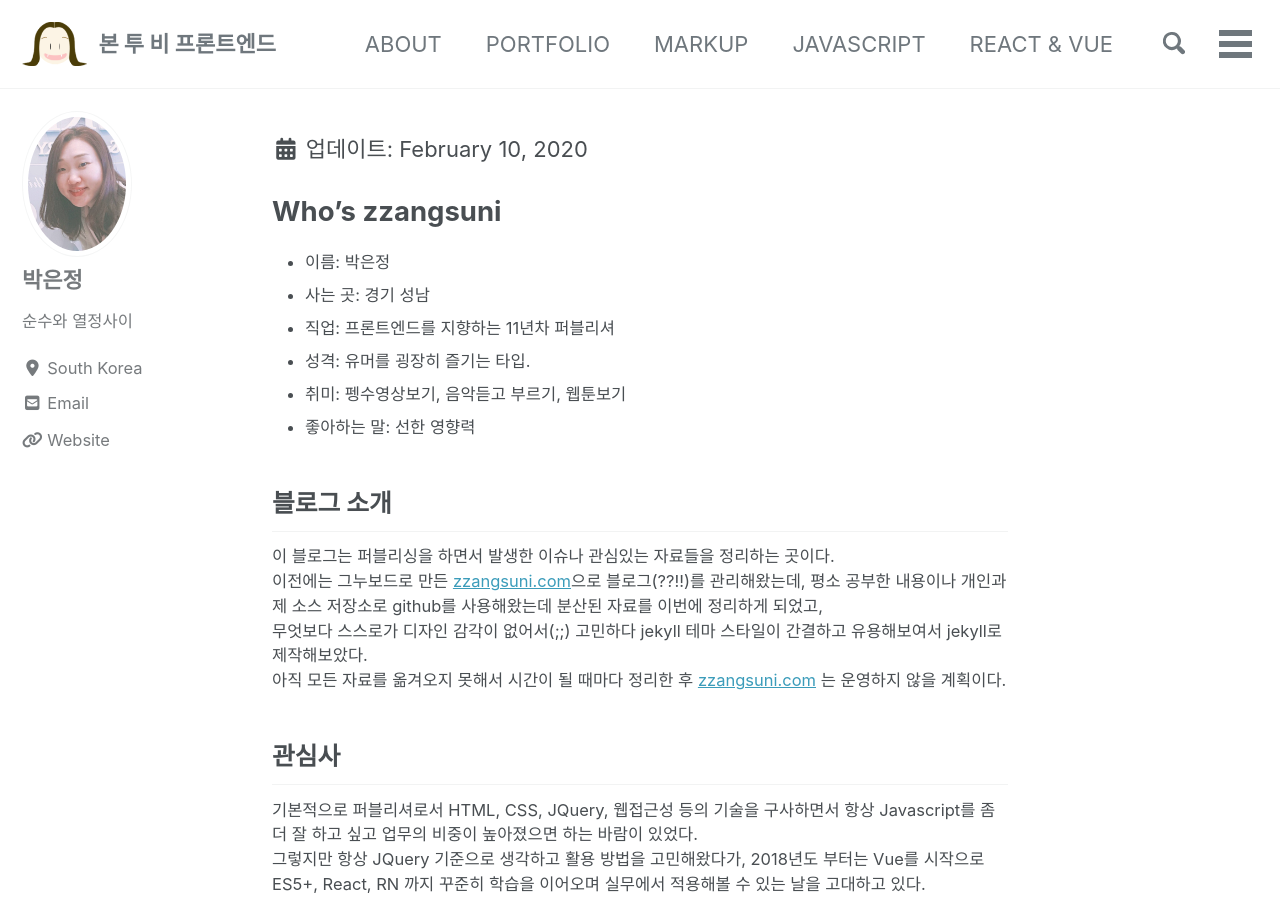
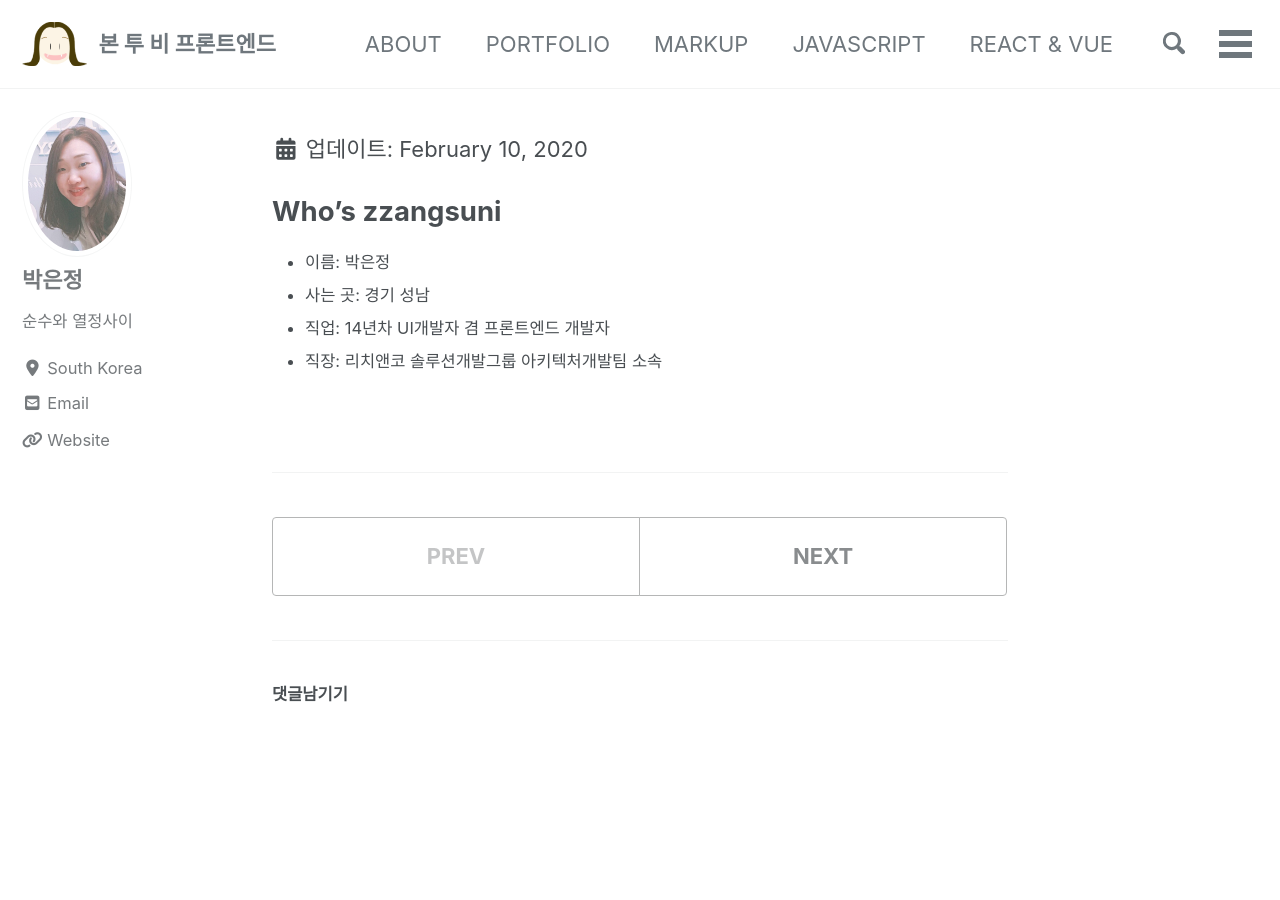
Before and after one commit to parkej32/parkej32.github.io, a Jekyll site: the page built from _posts/2020-02-10-about.md, in a window 1280 px wide and 900 px high. Built offline with Jekyll 4.4.1, drawn with Linux system fonts in a browser that asks for light colours; cached includes are drawn as plain includes; nearby versions of some CDN libraries; comment, search, counter and statistics services are not loaded; some of the changed text lies outside the part shown.

Commit message:
2022.08.19 수정

```diff
--- a/_posts/2020-02-10-about.md
+++ b/_posts/2020-02-10-about.md
@@ -9,19 +9,5 @@ author_profile: true
 
 - 이름: 박은정
 - 사는 곳: 경기 성남
-- 직업: 프론트엔드를 지향하는 11년차 퍼블리셔
-- 성격: 유머를 굉장히 즐기는 타입.
-- 취미: 펭수영상보기, 음악듣고 부르기, 웹툰보기
-- 좋아하는 말: 선한 영향력
-
-## 블로그 소개
-이 블로그는 퍼블리싱을 하면서 발생한 이슈나 관심있는 자료들을 정리하는 곳이다.
-이전에는 그누보드로 만든 [zzangsuni.com](http://zzangsuni.com){:target="_blank"}으로 블로그(??!!)를 관리해왔는데, 평소 공부한 내용이나 개인과제 소스 저장소로 github를 사용해왔는데 분산된 자료를 이번에 정리하게 되었고,
-무엇보다 스스로가 디자인 감각이 없어서(;;) 고민하다 jekyll 테마 스타일이 간결하고 유용해보여서 jekyll로 제작해보았다.
-아직 모든 자료를 옮겨오지 못해서 시간이 될 때마다 정리한 후 [zzangsuni.com](http://zzangsuni.com){:target="_blank"} 는 운영하지 않을 계획이다.
-
-
-## 관심사
-기본적으로 퍼블리셔로서 HTML, CSS, JQuery, 웹접근성 등의 기술을 구사하면서 항상 Javascript를 좀 더 잘 하고 싶고 업무의 비중이   높아졌으면 하는 바람이 있었다.
-그렇지만 항상 JQuery 기준으로 생각하고 활용 방법을 고민해왔다가, 2018년도 부터는 Vue를 시작으로 ES5+, React, RN 까지 꾸준히 학습을 이어오며 실무에서 적용해볼 수 있는 날을 고대하고 있다.
-앞으로도 느리더라도 꾸준하게 관심있는 기술들을 알아가 보려한다.
+- 직업: 14년차 UI개발자 겸 프론트엔드 개발자
+- 직장: 리치앤코 솔루션개발그룹 아키텍처개발팀 소속
```
